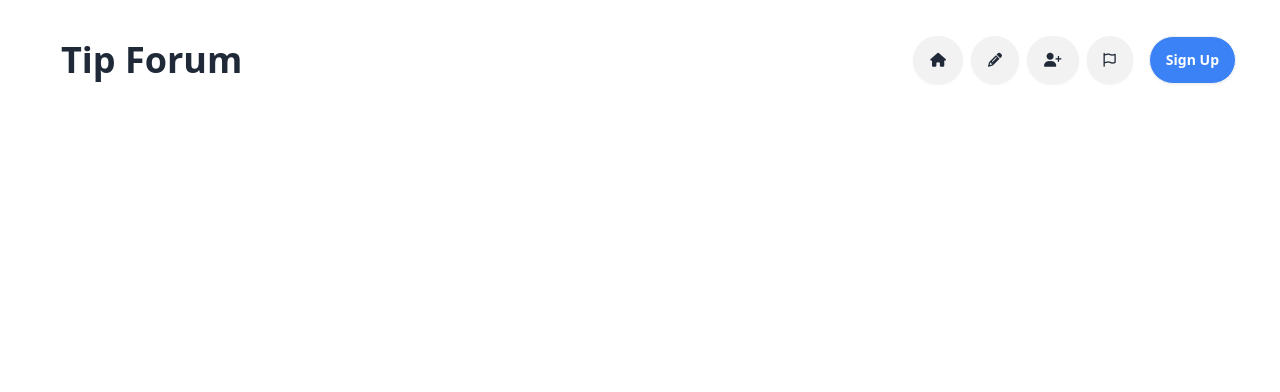
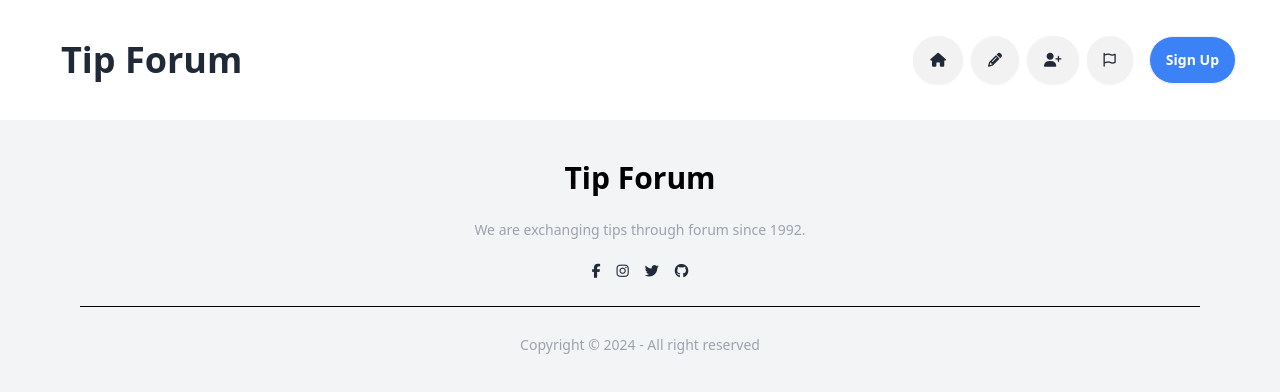
Before and after one commit to shahadathhs/tip-exchange-forum, a plain HTML site: page index.html in a window 1280 px wide. Drawn offline with nearby package versions, Linux system fonts and the light colour scheme.

Commit message:
footer section completed

```diff
--- a/index.html
+++ b/index.html
@@ -22,7 +22,7 @@
   <!-- header section started -->
   <header>
     <!-- navbar section -->
-    <nav class="px-9 py-5">
+    <nav class="px-3 lg:px-9 py-5">
       <div class="navbar bg-base-100 gap-0">
         <div class="navbar-start">
           <div class="dropdown">
@@ -90,8 +90,21 @@
   </main>
   <!-- main section ended -->
   <!-- footer section started -->
-  <footer>
-
+  <footer class="p-10 bg-gray-100 space-y-7">
+    <div class="footer footer-center">
+      <aside class="space-y-4">
+        <p class="font-extrabold text-3xl text-black">Tip Forum</p>
+        <p class="text-gray-400">We are exchanging tips through forum since 1992.</p>
+        <div class="grid grid-flow-col gap-4">
+          <i class="fa-brands fa-facebook-f"></i>
+          <i class="fa-brands fa-instagram"></i>
+          <i class="fa-brands fa-twitter"></i>
+          <i class="fa-brands fa-github"></i>
+        </div>
+      </aside>
+    </div>
+    <hr class="border-solid border-black mx-2 lg:mx-10 bg-gray-100">
+    <p class="footer footer-center text-gray-400">Copyright © 2024 - All right reserved</p>
   </footer>
   <!-- footer section ended -->
   <!-- JS file links -->
```
